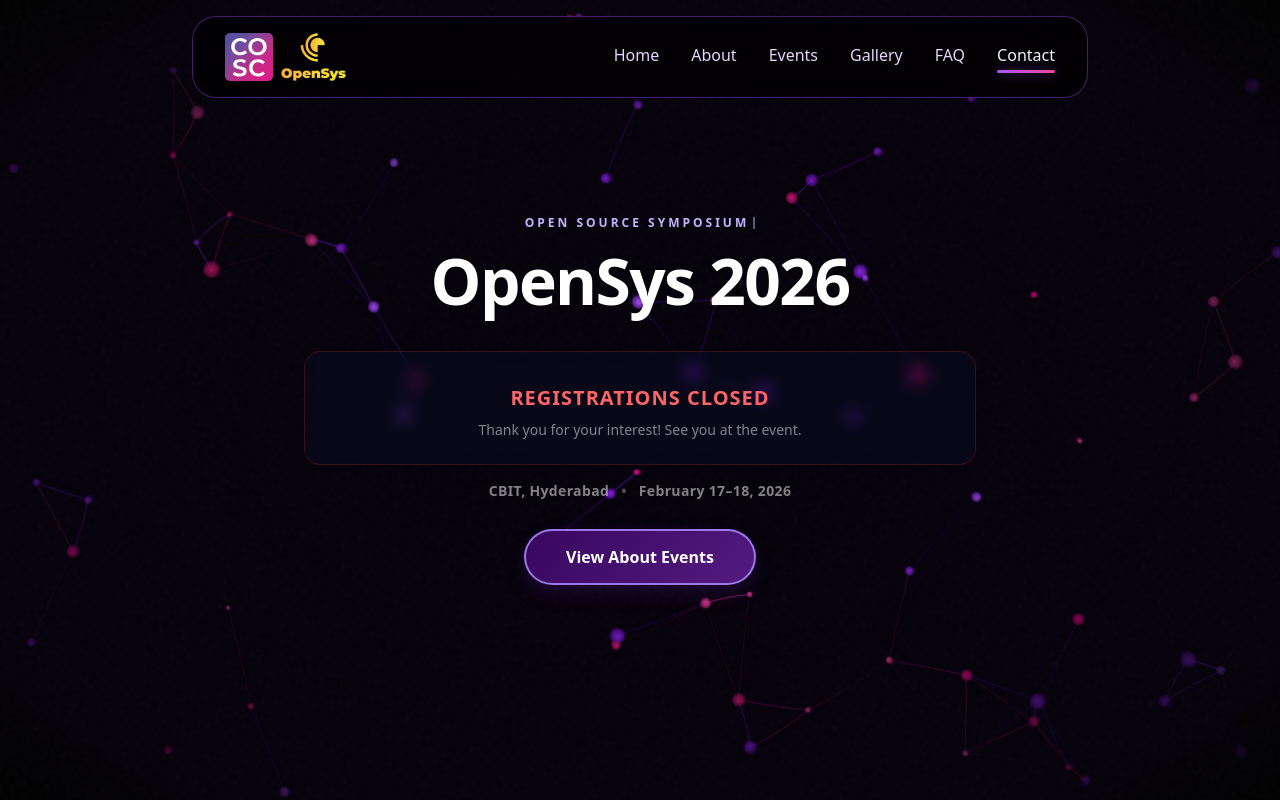
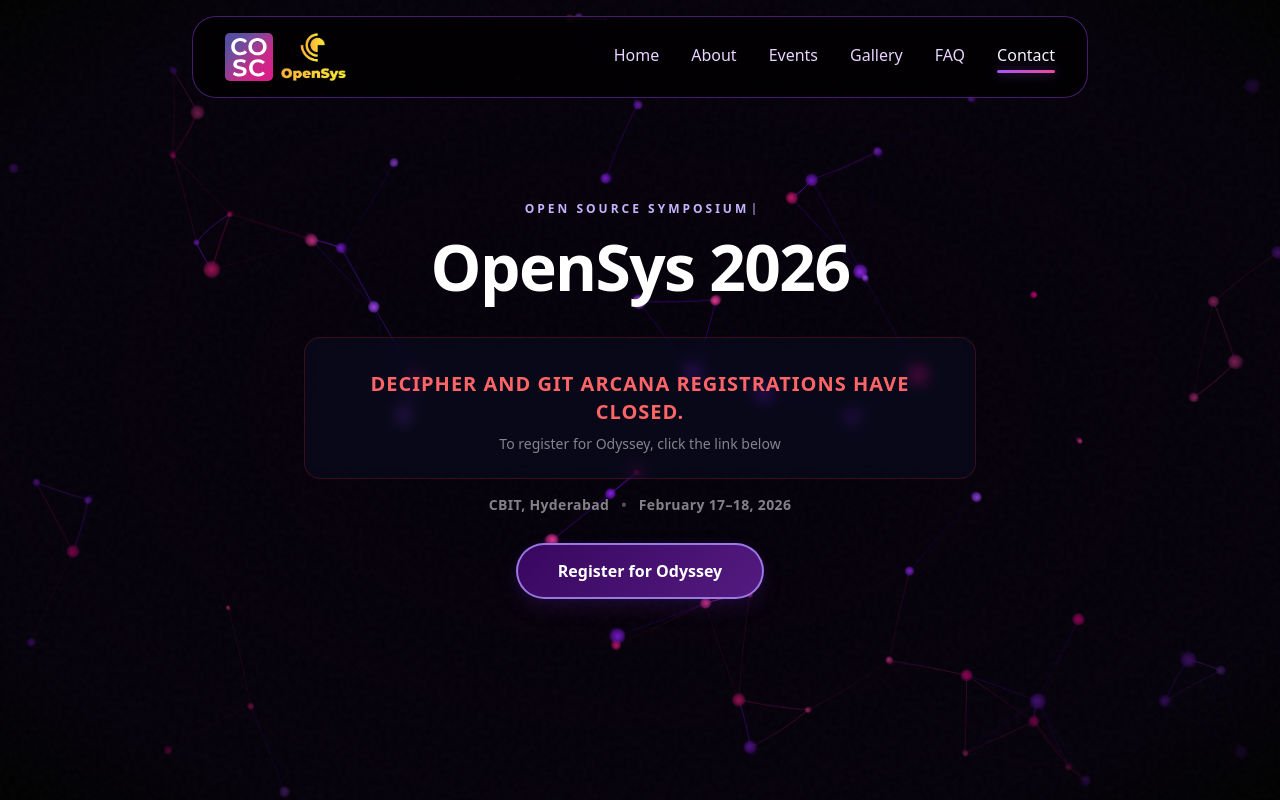
Before and after one commit to cbitosc/OpenSys-26, a React (Vite) app: page / in a window 1280 px wide. Built offline with nearby package versions, Linux system fonts and the light colour scheme.

Commit message:
odyssey update

```diff
--- /dev/null
+++ b/f.js
@@ -0,0 +1,22 @@
+// Install: npm install firebase
+import { initializeApp } from 'firebase/app';
+import { getFirestore, collection, getDocs } from 'firebase/firestore';
+
+const firebaseConfig = {
+  apiKey: "AIzaSyD2Q3ziWpGpSabeFijT0LmvnE3pEHZEs5g",
+  authDomain: "opensys-26.firebaseapp.com",
+  projectId: "opensys-26",
+  storageBucket: "opensys-26.firebasestorage.app",
+  messagingSenderId: "524840912682",
+  appId: "1:524840912682:web:fe40a3ceb89e5e16f8c053",
+  measurementId: "G-6GCP7K3KFQ"
+};
+
+const app = initializeApp(firebaseConfig);
+const db = getFirestore(app);
+
+// Read a collection
+const querySnapshot = await getDocs(collection(db, "your-collection-name"));
+querySnapshot.forEach((doc) => {
+  console.log(doc.id, " => ", doc.data());
+});
--- a/src/components/Hero.jsx
+++ b/src/components/Hero.jsx
@@ -95,10 +95,10 @@ export default function Hero() {
           <div className="mx-auto flex max-w-2xl flex-col items-center justify-center rounded-2xl border border-red-500/20 bg-blue-500/5 px-6 py-6 backdrop-blur-sm">
             <span className="mb-2 text-3xl"></span>
             <p className="text-lg font-bold uppercase tracking-wider text-red-400 sm:text-xl">
-              Registrations Closed
+              Decipher and Git Arcana registrations have closed.
             </p>
             <p className="mt-2 text-sm text-white/50">
-              Thank you for your interest! See you at the event.
+              To register for Odyssey, click the link below
             </p>
           </div>
         </div>
@@ -109,10 +109,10 @@ export default function Hero() {
 
         <div className="mt-7 flex w-full flex-col items-center justify-center gap-4 sm:w-auto sm:flex-row">
           <a
-            href="#events"
+            href="https://opensys26-odyssey.vercel.app/signup"
             className="btn-primary btn-primary-dark w-full px-10 py-3.5 text-center sm:w-auto"
           >
-            <span>View About Events</span>
+            <span>Register for Odyssey</span>
           </a>
 
         </div>
```
